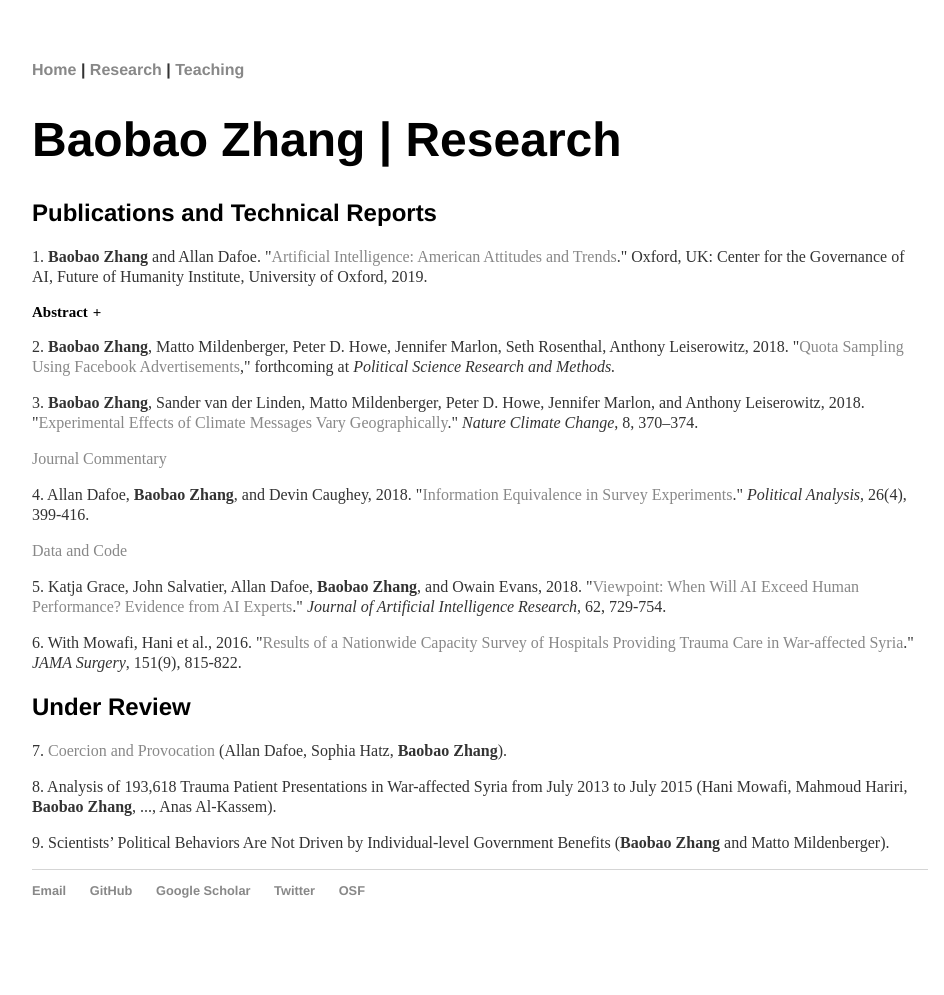
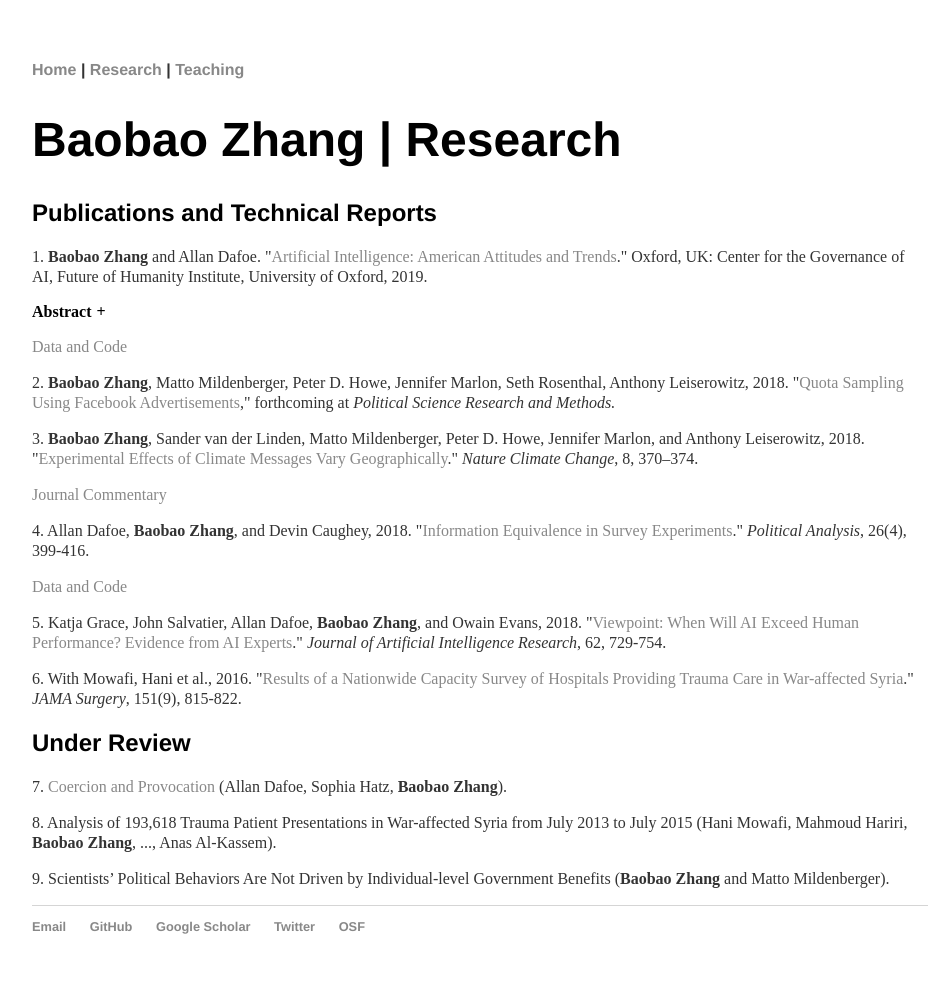
Before and after one commit to morganlivingston/baobaofzhang.github.io, a Jekyll site: the page built from research.html, in a window 1280 px wide. Shown: the whole page, without its empty margins (160-1104 px from the left). Built offline with Jekyll 4.4.1, drawn with Linux system fonts in a browser that asks for light colours; before the commit the page ends 959 px from its top, so only the background shows below that.

Commit message:
Update with Data and Code

```diff
--- a/_layouts/default.html
+++ b/_layouts/default.html
@@ -15,7 +15,7 @@
   border: none;
   text-align: left;
   outline: none;
-  font-size: 15px;
+  font-size: 16px;
   font-family: san-serif;
   font-weight: bold;
 }
--- a/research.html
+++ b/research.html
@@ -14,6 +14,7 @@ Governance of AI, Future of Humanity Institute, University of Oxford, 2019.</p>
 <div class="content">
   <p>This report presents a broad look at the American public’s attitudes toward artificial intelligence (AI) and AI governance, based on findings from a nationally representative survey of 2,000 American adults. As the study of the public opinion toward AI is relatively new, we aimed for breadth over depth, with our questions touching on: workplace automation; attitudes regarding international cooperation; the public’s trust in various actors to develop and regulate AI; views about the importance and likely impact of different AI governance challenges; and historical and cross-national trends in public opinion regarding AI. Our results provide preliminary insights into the character of US public opinion regarding AI.</p>
 </div>
+<p><a href = "https://doi.org/10.7910/DVN/SGFRYA">Data and Code</a></p>
 
 <p>2. <b>Baobao Zhang</b>, Matto Mildenberger, Peter D. Howe, Jennifer Marlon, Seth Rosenthal, Anthony Leiserowitz, 2018. "<a href = "https://doi.org/10.1017/psrm.2018.49">Quota Sampling Using Facebook Advertisements</a>," forthcoming at <i>Political Science Research and Methods.</i></p>
   <p>3. <b>Baobao Zhang</b>, Sander van der Linden, Matto Mildenberger, Peter D. Howe, Jennifer Marlon, and Anthony Leiserowitz, 2018. "<a href = "https://www.nature.com/articles/s41558-018-0122-0">Experimental Effects of Climate Messages Vary Geographically</a>." <i>Nature Climate Change</i>, 8, 370–374.</p> <p><a href = "https://www.nature.com/articles/s41558-018-0143-8">Journal Commentary</a></p>
```
